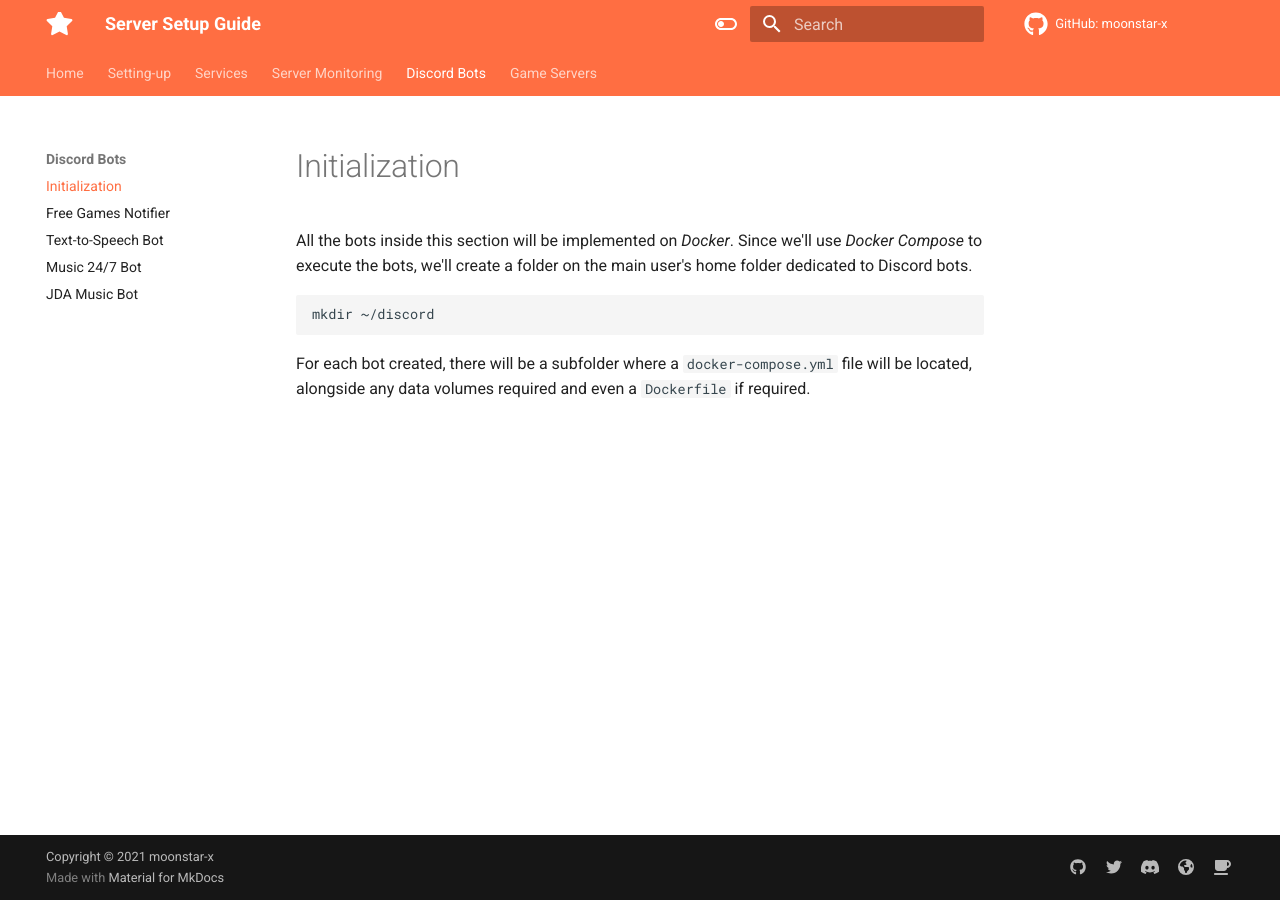
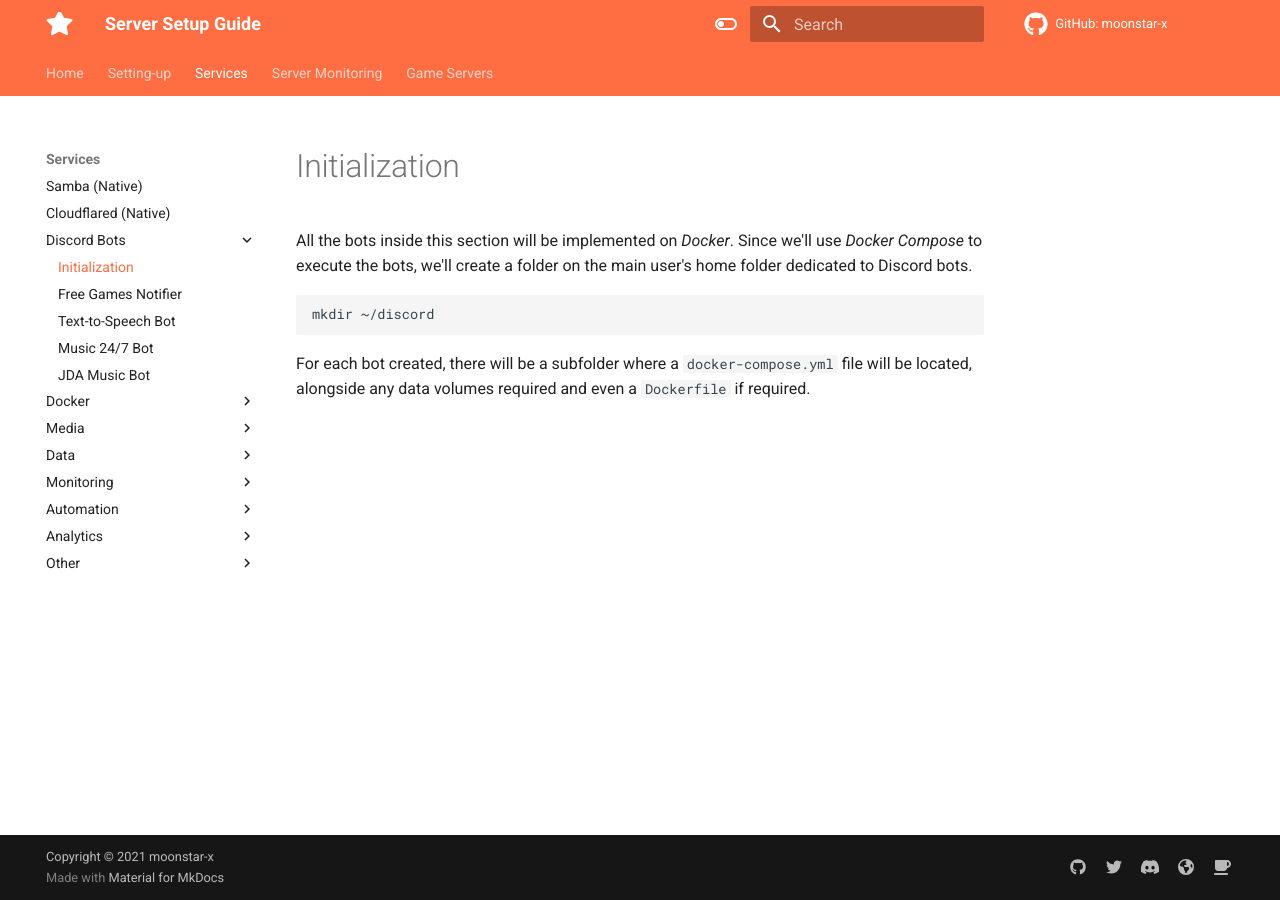
Before and after one commit to moonstar-x/server-setup, an MkDocs documentation site: the page built from docs/services/discord-bots/index.md, in a window 1280 px wide. Built offline with MkDocs 1.6.1 and Material for MkDocs 9.7.7, drawn with Linux system fonts in a browser that asks for light colours; part of the change alters nothing that is shown.

Commit message:
Moved discord bots to services folder.

```diff
--- a/mkdocs.yml
+++ b/mkdocs.yml
@@ -109,6 +109,12 @@ nav:
   - Services:
     - Samba (Native): services/samba.md
     - Cloudflared (Native): services/cloudflared.md
+    - Discord Bots:
+      - Initialization: services/discord-bots/index.md
+      - Free Games Notifier: services/discord-bots/free-games-notifier.md
+      - Text-to-Speech Bot: services/discord-bots/tts-bot.md
+      - Music 24/7 Bot: services/discord-bots/music-24-7.md
+      - JDA Music Bot: services/discord-bots/jda-music-bot.md
     - Docker:
       - Initialization: services/docker/index.md
       - Portainer: services/docker/portainer.md
@@ -154,12 +160,6 @@ nav:
       - Configuration: server-monitoring/in-monitor/configuration.md
       - Grafana: server-monitoring/in-monitor/grafana.md
       - Portainer (Agent): server-monitoring/in-monitor/portainer-agent.md
-  - Discord Bots:
-    - Initialization: discord-bots/index.md
-    - Free Games Notifier: discord-bots/free-games-notifier.md
-    - Text-to-Speech Bot: discord-bots/tts-bot.md
-    - Music 24/7 Bot: discord-bots/music-24-7.md
-    - JDA Music Bot: discord-bots/jda-music-bot.md
   - Game Servers:
     - Initialization: games/index.md
     - ZeroTier-One: games/zerotier.md
```
Also changed, not shown: docs/services/discord-bots/free-games-notifier.md (renamed from docs/discord-bots/free-games-notifier.md), docs/services/discord-bots/index.md (renamed from docs/discord-bots/index.md), docs/services/discord-bots/jda-music-bot.md (renamed from docs/discord-bots/jda-music-bot.md), docs/services/discord-bots/music-24-7.md (renamed from docs/discord-bots/music-24-7.md), docs/services/discord-bots/tts-bot.md (renamed from docs/discord-bots/tts-bot.md).
